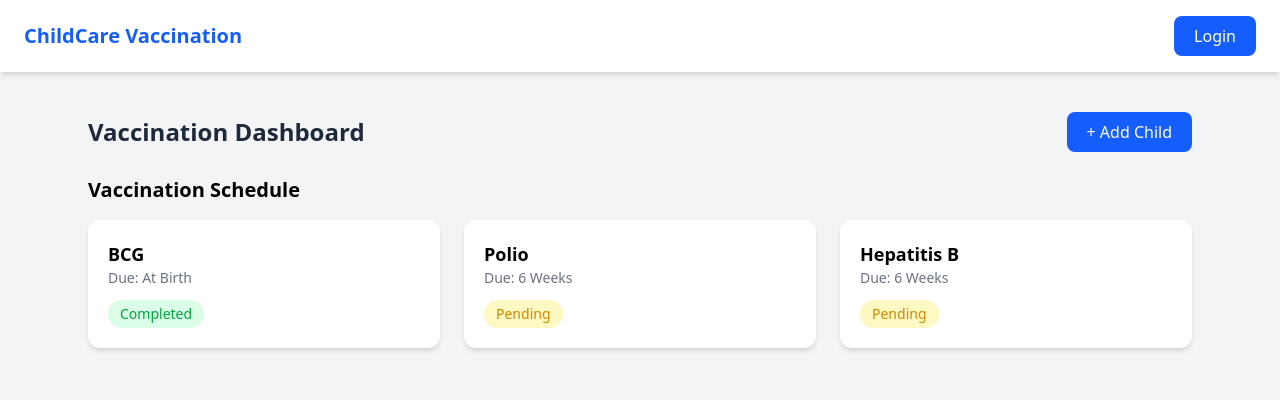
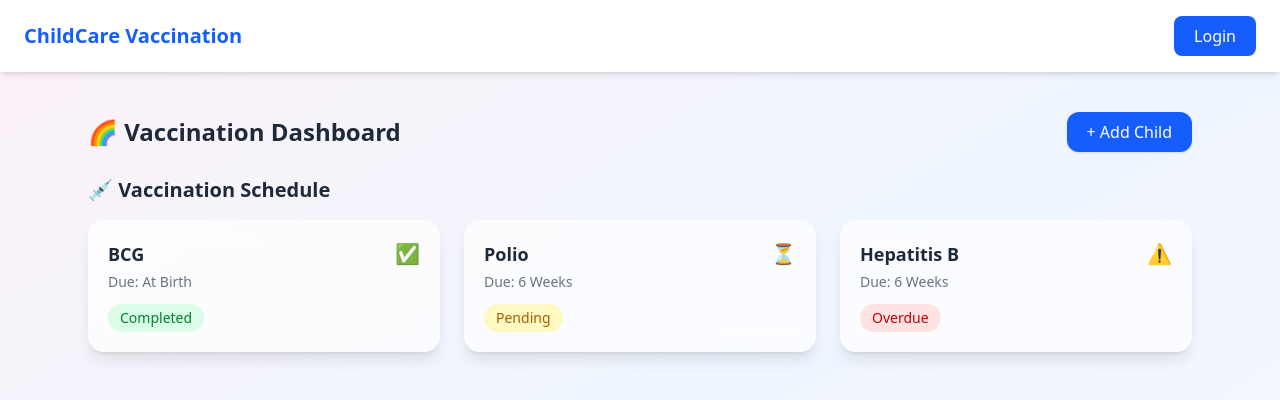
Before and after one commit to prathama4/child_vaccine_management, a React (Vite) app: page /dashboard in a window 1280 px wide. Shown: the top 400 px of the page. Built offline with nearby package versions, Linux system fonts and the light colour scheme.

Commit message:
Update full project code

```diff
--- a/src/components/VaccineCard.tsx
+++ b/src/components/VaccineCard.tsx
@@ -1,7 +1,7 @@
 interface VaccineCardProps {
   name: string;
   dueDate: string;
-  status: "Completed" | "Pending";
+  status: "Completed" | "Pending" | "Overdue";
 }
 
 export default function VaccineCard({
@@ -9,17 +9,27 @@ export default function VaccineCard({
   dueDate,
   status,
 }: VaccineCardProps) {
+  const statusStyles =
+    status === "Completed"
+      ? "bg-green-100 text-green-700"
+      : status === "Overdue"
+      ? "bg-red-100 text-red-700"
+      : "bg-yellow-100 text-yellow-700";
+
+  const emoji =
+    status === "Completed" ? "✅" : status === "Overdue" ? "⚠️" : "⏳";
+
   return (
-    <div className="bg-white p-5 rounded-xl shadow-md">
-      <h3 className="text-lg font-semibold">{name}</h3>
-      <p className="text-sm text-gray-500">Due: {dueDate}</p>
+    <div className="backdrop-blur-md bg-white/70 p-5 rounded-2xl shadow-lg hover:shadow-xl transition transform hover:-translate-y-1">
+      <div className="flex items-center justify-between">
+        <h3 className="text-lg font-semibold text-gray-800">{name}</h3>
+        <span className="text-xl">{emoji}</span>
+      </div>
+
+      <p className="text-sm text-gray-500 mt-1">Due: {dueDate}</p>
 
       <span
-        className={`inline-block mt-3 px-3 py-1 rounded-full text-sm font-medium ${
-          status === "Completed"
-            ? "bg-green-100 text-green-600"
-            : "bg-yellow-100 text-yellow-600"
-        }`}
+        className={`inline-block mt-3 px-3 py-1 rounded-full text-sm font-medium ${statusStyles}`}
       >
         {status}
       </span>
--- a/src/pages/Dashboard.tsx
+++ b/src/pages/Dashboard.tsx
@@ -1,67 +1,63 @@
 import Navbar from "../components/Navbar";
 import VaccineCard from "../components/VaccineCard";
 import { useChild } from "../context/ChildContext";
-import { useEffect, useRef } from "react";
-import gsap from "gsap";
+import { motion } from "framer-motion";
 
 export default function Dashboard() {
   const { children } = useChild();
-  const listRef = useRef<HTMLDivElement>(null);
-
-  useEffect(() => {
-  if (listRef.current && children.length > 0) {
-    gsap.from(listRef.current.children, {
-      opacity: 0,
-      y: 20,
-      stagger: 0.15,
-      duration: 0.5,
-      clearProps: "all",
-    });
-  }
-}, [children]);
 
   return (
-    <div className="min-h-screen bg-gray-100">
+    <div className="min-h-screen bg-gradient-to-br from-pink-50 via-blue-50 to-purple-50">
       <Navbar />
 
       <div className="max-w-6xl mx-auto px-6 py-10">
-        {/* Header */}
         <div className="flex justify-between items-center mb-6">
           <h1 className="text-2xl font-bold text-gray-800">
-            Vaccination Dashboard
+            🌈 Vaccination Dashboard
           </h1>
 
           <a
             href="/add-child"
-            className="px-5 py-2 bg-blue-600 text-white rounded-lg hover:bg-blue-700 transition"
+            className="px-5 py-2 bg-blue-600 text-white rounded-xl hover:bg-blue-700 transition shadow"
           >
             + Add Child
           </a>
         </div>
 
-        {/* Registered Children */}
+        {/* Child Cards */}
         {children.length > 0 && (
-          <div ref={listRef} className="mb-8 space-y-2">
-            <h2 className="text-xl font-semibold mb-3">
-              Registered Children
-            </h2>
+          <div className="grid grid-cols-1 md:grid-cols-2 gap-6 mb-10">
+            {children.map((child, index) => (
+              <motion.div
+                key={index}
+                initial={{ opacity: 0, y: 20 }}
+                animate={{ opacity: 1, y: 0 }}
+                transition={{ delay: index * 0.1 }}
+                className="bg-white/70 backdrop-blur-md p-6 rounded-2xl shadow-lg flex items-center gap-4 hover:shadow-xl transition"
+              >
+                <div className="w-14 h-14 rounded-full bg-gradient-to-br from-blue-400 to-pink-400 flex items-center justify-center text-2xl">
+                  👶
+                </div>
 
-            {children.map((child, index) => (
-              <div
-                key={index}
-                className="bg-white p-4 rounded-lg shadow"
-              >
-                👶 <strong>{child.name}</strong> <br />
-                Parent: {child.parent} <br />
-                DOB: {child.dob}
-              </div>
+                <div>
+                  <p className="font-semibold text-gray-800">
+                    {child.name}
+                  </p>
+                  <p className="text-sm text-gray-500">
+                    Parent: {child.parent}
+                  </p>
+                  <p className="text-sm text-gray-500">
+                    DOB: {child.dob}
+                  </p>
+                </div>
+              </motion.div>
             ))}
           </div>
         )}
 
-        {/* Vaccine Cards */}
-        <h2 className="text-xl font-semibold mb-4">
-          Vaccination Schedule
+        {/* Vaccine Section */}
+        <h2 className="text-xl font-semibold mb-4 text-gray-800">
+          💉 Vaccination Schedule
         </h2>
 
         <div className="grid grid-cols-1 md:grid-cols-3 gap-6">
@@ -78,7 +74,7 @@ export default function Dashboard() {
           <VaccineCard
             name="Hepatitis B"
             dueDate="6 Weeks"
-            status="Pending"
+            status="Overdue"
           />
         </div>
       </div>
```
